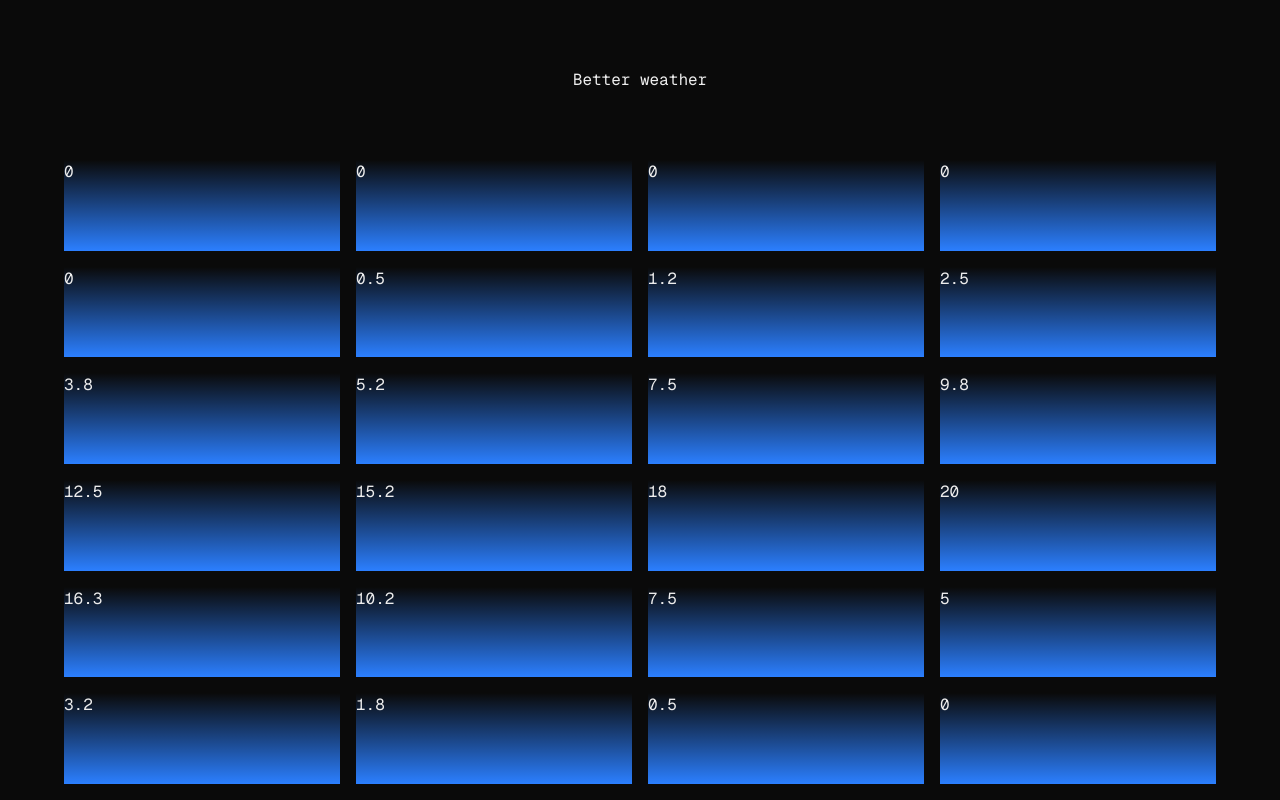
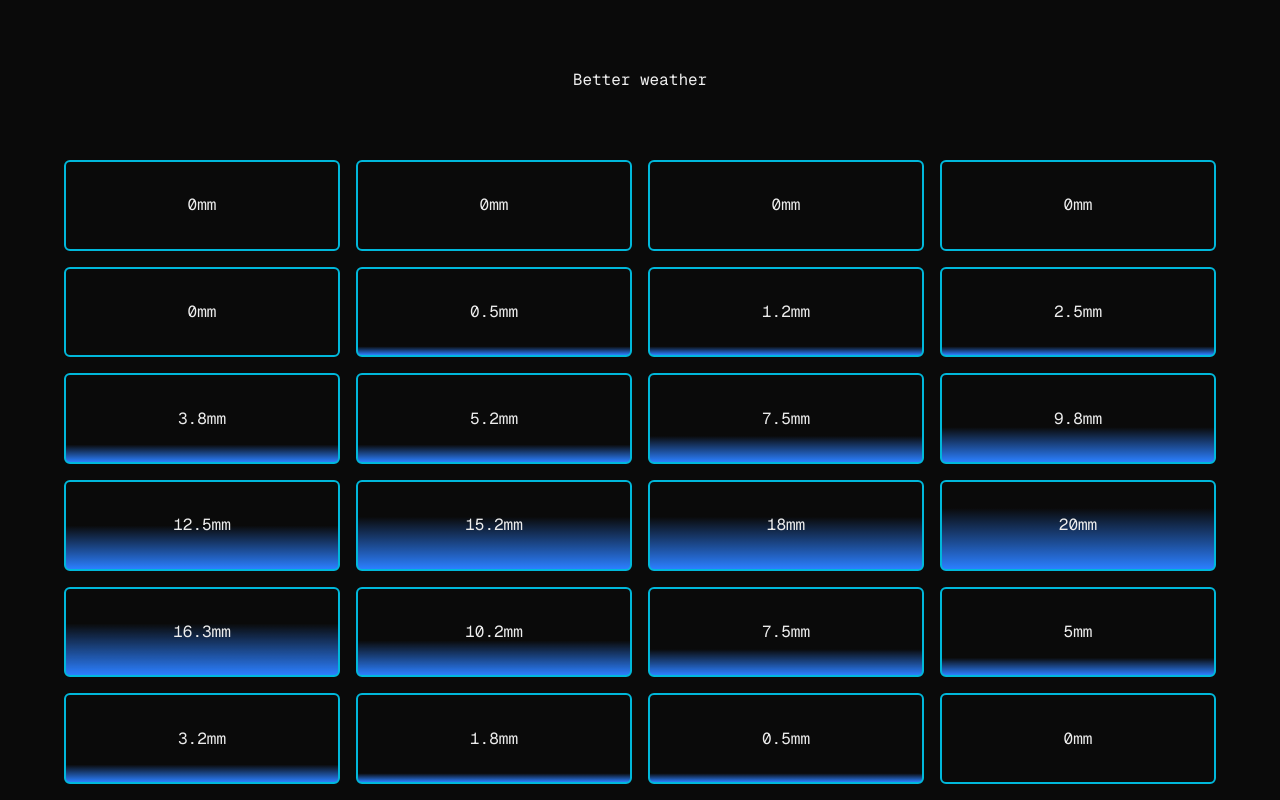
Before and after one commit to jacobjshelp/better-weather, a Next.js app: page / in a window 1280 px wide. Built offline with nearby package versions, Linux system fonts and the light colour scheme.

Commit message:
dynamically adding percentages and whitelisted classes for tailwind

```diff
--- a/app/components/HourlyForecast.tsx
+++ b/app/components/HourlyForecast.tsx
@@ -13,14 +13,18 @@ export default async function HourlyForecast() {
       {today.map((value, i) => {
         const percentageToFill = Number(((value / TORRENTIAL_RAIN) * 100).toFixed(0));
         const bar = Math.ceil(percentageToFill / 10) * 10
-        const foo = `bg-gradient-to-t from-blue-500 to-${bar || 10}%`
+
+        let foo = `border-2 border-solid rounded-md border-cyan-500 flex items-center justify-center`
+        if (bar) {
+          foo += ` bg-gradient-to-t from-blue-500 to-${bar}%`
+        }
 
         return (
           <div
             key={i}
             className={foo}
           >
-            {value}
+            {value}mm
           </div>
         );
       })}
```
Also changed, not shown: safelist-tailwindcss.txt (added).
